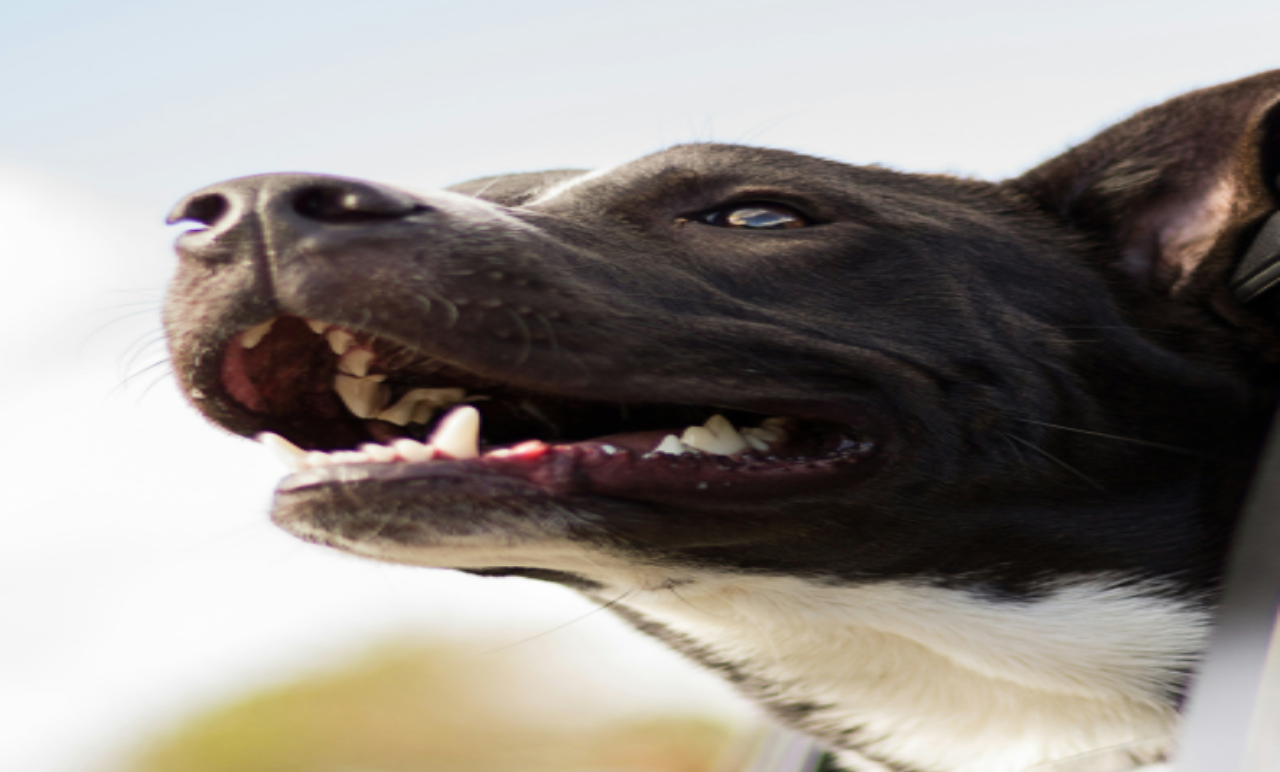
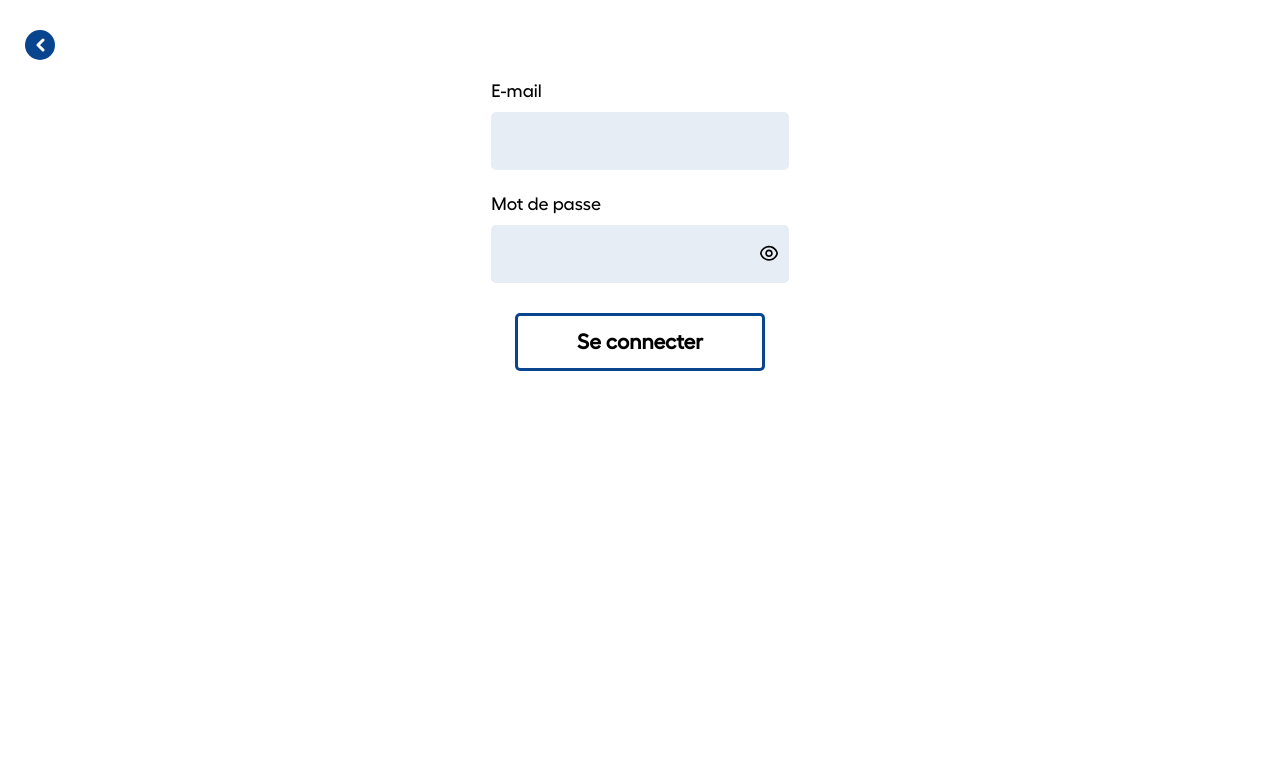
Before and after one commit to Joris07/cowaf, a Vue app: page /login in a window 1280 px wide. Before the commit this address led to /. Shown: the top 772 px of the page. Built offline with nearby package versions, Linux system fonts and the light colour scheme.

Commit message:
Test Cookie

```diff
--- a/index.html
+++ b/index.html
@@ -2,7 +2,7 @@
 <html lang="en">
 	<head>
 		<meta charset="UTF-8">
-		<link rel="icon" href="src/assets/icons/favicon.ico">
+		<link rel="icon" href="/icons/favicon.ico">
 		<meta name="viewport" content="width=device-width, initial-scale=1.0">
 		<title>Cowaf</title>
 	</head>
--- a/package.json
+++ b/package.json
@@ -11,9 +11,11 @@
     "test:unit": "vitest"
   },
   "dependencies": {
+    "js-cookie": "^3.0.5",
     "serve": "^14.2.1",
     "vue": "^3.3.11",
-    "vue-router": "^4.2.5"
+    "vue-router": "^4.2.5",
+    "vuex": "^4.0.2"
   },
   "devDependencies": {
     "@vitejs/plugin-vue": "^4.5.2",
--- a/src/assets/base.css
+++ b/src/assets/base.css
@@ -33,6 +33,7 @@
 	border: 3px solid var(--color-blue);
 	background: var(--color-white);
 	color: var(--color-black);
+	cursor: pointer;
 }
 
 .input-gris {
--- a/src/main.js
+++ b/src/main.js
@@ -2,10 +2,12 @@ import './assets/base.css'
 
 import { createApp } from 'vue'
 import router from './router'
+import store from './store';
 import App from './App.vue'
 
 const app = createApp(App)
 
 app.use(router)
+app.use(store)
 
 app.mount('#app')
--- a/src/router/index.js
+++ b/src/router/index.js
@@ -1,4 +1,5 @@
 import {createRouter, createWebHistory } from 'vue-router'
+import store from '../store';
 import Home from '../views/Home.vue'
 import Register from '../views/Register.vue'
 import Animal from '@/views/Animal.vue'
@@ -10,6 +11,7 @@ import Profil from '@/views/Profil.vue'
 import Depart from '@/views/Publier/Depart.vue'
 import Arriver from '@/views/Publier/Arriver.vue'
 import Prix from '@/views/Publier/Prix.vue'
+import Login from '@/views/Login.vue';
 
 const router = createRouter({
   history: createWebHistory(),
@@ -20,12 +22,17 @@ const router = createRouter({
 		name : 'home'
 	},
 	{
+		path: '/login',
+		component: Login
+	},
+	{
 	  path: '/register',
 	  component: Register
 	},
 	{
 		path: '/test',
-		component: Prix
+		component: Prix,
+		meta: { requiresAuth: true }
 	},
 	{
 		path: "/:pathMatch(.*)*",
@@ -34,4 +41,17 @@ const router = createRouter({
   ]
 })
 
+router.beforeEach((to, from, next) => {
+	const requiresAuth = to.matched.some(record => record.meta.requiresAuth);
+	const isAuthenticated = store.getters.isAuthenticated;
+
+	console.log(store);
+
+	if (requiresAuth && !isAuthenticated) {
+	  next('/login');
+	} else {
+	  next();
+	}
+});
+
 export default router
--- /dev/null
+++ b/src/services/apiService.js
@@ -0,0 +1,45 @@
+const BASE_URL = 'http://joris.gourdon.angers.mds-project.fr:40112/api';
+
+export const apiService = {
+	async get(endpoint) {
+		try {
+			const response = await fetch(`${BASE_URL}/${endpoint}`);
+
+			if (!response.ok) {
+				throw new Error(`HTTP error! Status: ${response.status}`);
+			}
+
+			return response.json();
+		} catch (error) {
+			console.error('Error in GET request:', error);
+			throw new Error('An error occurred while processing your request. Please try again.');
+		}
+	},
+
+	async post(endpoint, data) {
+		try {
+		  const response = await fetch(`${BASE_URL}/${endpoint}`, {
+			method: 'POST',
+			headers: {
+			  'Content-Type': 'application/json',
+			},
+			body: JSON.stringify(data),
+		  });
+
+		  console.log(response);
+
+		  if (!response.ok) {
+			throw new Error(`HTTP error! Status: ${response.status}`);
+		  }
+
+		  // Vérifier si le corps de la réponse est vide
+		  const responseBody = await response.text();
+		  const parsedResponse = responseBody ? JSON.parse(responseBody) : null;
+
+		  return parsedResponse;
+		} catch (error) {
+		  throw new Error('Erreur');
+		}
+	  }
+	  ,
+};
--- /dev/null
+++ b/src/services/authService.js
@@ -0,0 +1,68 @@
+import { apiService } from './apiService';
+import Cookies from 'js-cookie';
+
+const BASE_URL = 'http://joris.gourdon.angers.mds-project.fr:40112/api';
+
+export const authService = {
+  async login(credentials) {
+    try {
+      const response = await fetch(`${BASE_URL}/login`, {
+			method: 'POST',
+			headers: {
+				'Content-Type': 'application/json'
+			},
+			body: JSON.stringify(credentials),
+	  }).then(response => {
+			console.log(response.headers);
+			const cookieHeader = response.headers.getSetCookie();
+			console.log(cookieHeader);
+			const token = extractTokenFromCookieHeader(cookieHeader);
+			console.log(token);
+
+			// Stocker le token dans le cookie
+			if (token) {
+			  setTokenCookie(token);
+			}
+
+			return { token };
+	  });
+    } catch (error) {
+      // Gérer les erreurs de manière appropriée
+      console.error('Login failed:', error);
+      throw error; // Propager l'erreur si nécessaire
+    }
+  },
+
+  async register(userData) {
+    try {
+      const response = await apiService.post('register', userData);
+
+      // Récupérer le token du header Set-Cookie de la réponse
+      const cookieHeader = response.headers.get('Set-Cookie');
+	  console.log(cookieHeader);
+      const token = extractTokenFromCookieHeader(cookieHeader);
+	  console.log(token);
+
+      // Stocker le token dans le cookie
+      if (token) {
+        setTokenCookie(token);
+      }
+
+      return { token };
+    } catch (error) {
+      console.error('Registration failed:', error);
+      throw error; // Propager l'erreur si nécessaire
+    }
+  },
+};
+
+function extractTokenFromCookieHeader(cookieHeader) {
+  // Parsez le header Set-Cookie pour extraire la valeur du cookie
+  const match = cookieHeader.match(/BEARER=([^;]+)/);
+  return match ? match[1] : null;
+}
+
+function setTokenCookie(token) {
+  // Stocker le token dans le cookie avec une durée de vie d'un jour
+  Cookies.set('token', token, { expires: 1 });
+}
--- a/src/store/index.js
+++ b/src/store/index.js
@@ -1,19 +1,30 @@
+import { createStore } from 'vuex';
+import Cookies from 'js-cookie';
 
-export default {
-    actions: {
-      async loginUser({ commit }, credentials) {
-        try {
-          const response = await api.post('/login', credentials);
-          const { token, user } = response.data;
-
-          // Dispatch l'action pour sauvegarder les informations utilisateur dans Vuex
-          commit('setUser', { token, user });
-
-          // Stocker le token dans localStorage si nécessaire
-          localStorage.setItem('token', token);
-        } catch (error) {
-          console.error('Erreur de connexion :', error);
-        }
-      },
-    },
-  };
+export default createStore({
+	state: {
+		token: Cookies.get('token') || null,
+	},
+	getters: {
+		isAuthenticated: (state) => state.token !== null,
+	},
+	mutations: {
+		setToken(state, token) {
+			state.token = token;
+			Cookies.set('token', token, { expires: 1 });
+		},
+		logout(state) {
+			state.token = null;
+			Cookies.remove('token');
+		},
+	},
+	actions: {
+		loginUser({ commit }, { token }) {
+			commit('setToken', token);
+		},
+			logoutUser({ commit }) {
+			commit('logout');
+		},
+	},
+	modules: {},
+});
--- /dev/null
+++ b/src/views/Login.vue
@@ -0,0 +1,151 @@
+<template>
+<div id="main">
+	<BackButton />
+	<div id="champs">
+		<div>
+			<label for="email">E-mail</label>
+			<input type="email" class="input-gris" id="email" v-model="email" required>
+		</div>
+		<div class="input-container">
+			<label for="password">Mot de passe</label>
+			<div class="password-input">
+				<input :type="passwordFieldType" class="input-gris" id="password" v-model="password" @input="validatePassword" required>
+				<span class="toggle-password" @click="togglePasswordVisibility">
+					<img :src="passwordFieldType === 'password' ? eyeIcon : eyeOffIcon" width="20" height="20" alt="Toggle Password Visibility">
+				</span>
+			</div>
+		</div>
+	</div>
+	<div v-if="errorMessage" class="error-message">{{ errorMessage }}</div>
+	<button class="button-border-blue bold" @click="login">Se connecter</button>
+</div>
+</template>
+<script>
+import BackButton from '@/components/BackButton.vue';
+import { authService } from '@/services/authService';
+import { useStore } from 'vuex';
+import { useRouter } from 'vue-router';
+import { ref, computed } from 'vue';
+
+export default {
+	name: 'Login',
+	components: { BackButton },
+	setup() {
+		const store = useStore();
+		const router = useRouter();
+
+		const email = ref('');
+		const password = ref('');
+		const passwordFieldType = ref('password');
+		const errorMessage = ref('');
+
+		const eyeIcon = '/icons/eye-line.svg';
+		const eyeOffIcon = '/icons/eye-off-line.svg';
+		const checkBoxIcon = '/icons/checkbox-line.svg';
+
+		const togglePasswordVisibility = () => {
+			passwordFieldType.value = passwordFieldType.value === 'password' ? 'text' : 'password';
+		};
+
+		const isValidForm = computed(() => {
+			return email.value.trim() !== '' && password.value.trim() !== '';
+		});
+
+		const login = async () => {
+			try {
+				errorMessage.value = '';
+
+				if (!isValidForm.value) {
+					errorMessage.value = 'Veuillez remplir tous les champs';
+					return;
+				}
+
+				const { token } = await authService.login({ email: email.value, password: password.value });
+
+				store.dispatch('loginUser', { token });
+				console.log(store);
+				// router.push('/dashboard');
+			} catch (error) {
+				//console.error('Login failed:', error);
+				errorMessage.value = 'Mauvais identifiants';
+			}
+		};
+
+
+		return {
+			email,
+			password,
+			passwordFieldType,
+			eyeIcon,
+			isValidForm,
+			errorMessage,
+			eyeOffIcon,
+			checkBoxIcon,
+			togglePasswordVisibility,
+			login
+		};
+	}
+};
+</script>
+
+<style scoped>
+	#main {
+		padding: 80px 26px 10px 26px;
+		display: flex;
+		flex-direction: column;
+		align-items: center;
+		gap: 30px;
+	}
+
+	label {
+		font-size: 18px;
+		font-weight: 500;
+	}
+
+	input {
+		font-size: 18px;
+		margin-top: 10px;
+		caret-color: var(--color-blue);
+		padding: 10px
+	}
+
+	#champs {
+		display: flex;
+		flex-direction: column;
+		gap: 23px;
+	}
+
+	ul {
+		padding-left: 20px;
+	}
+
+	.input-container {
+		position: relative;
+		width: 100%;
+	}
+
+	.password-input {
+		display: flex;
+		align-items: center;
+		flex-direction: column;
+		justify-content: center;
+	}
+
+	.toggle-password {
+		position: absolute;
+		right: 10px;
+		cursor: pointer;
+		transform: translateY(25%);
+	}
+
+	.input-gris.input-error {
+		border-color: red;
+	}
+
+	.error-message {
+		color: red;
+		font-size: 0.8em;
+		margin-top: 5px;
+	}
+
+</style>
--- a/src/views/Register.vue
+++ b/src/views/Register.vue
@@ -136,14 +136,14 @@
 		display: flex;
 		align-items: center;
 		flex-direction: column;
+		justify-content: center;
 	}
 
 	.toggle-password {
 		position: absolute;
 		right: 10px;
 		cursor: pointer;
-		top: 42%;
-		transform: translateY(-50%);
+		transform: translateY(25%);
 	}
 
 	.input-gris.input-error {
```
Also changed, not shown: 1 other file (tests, documents, lock files or other folders).
